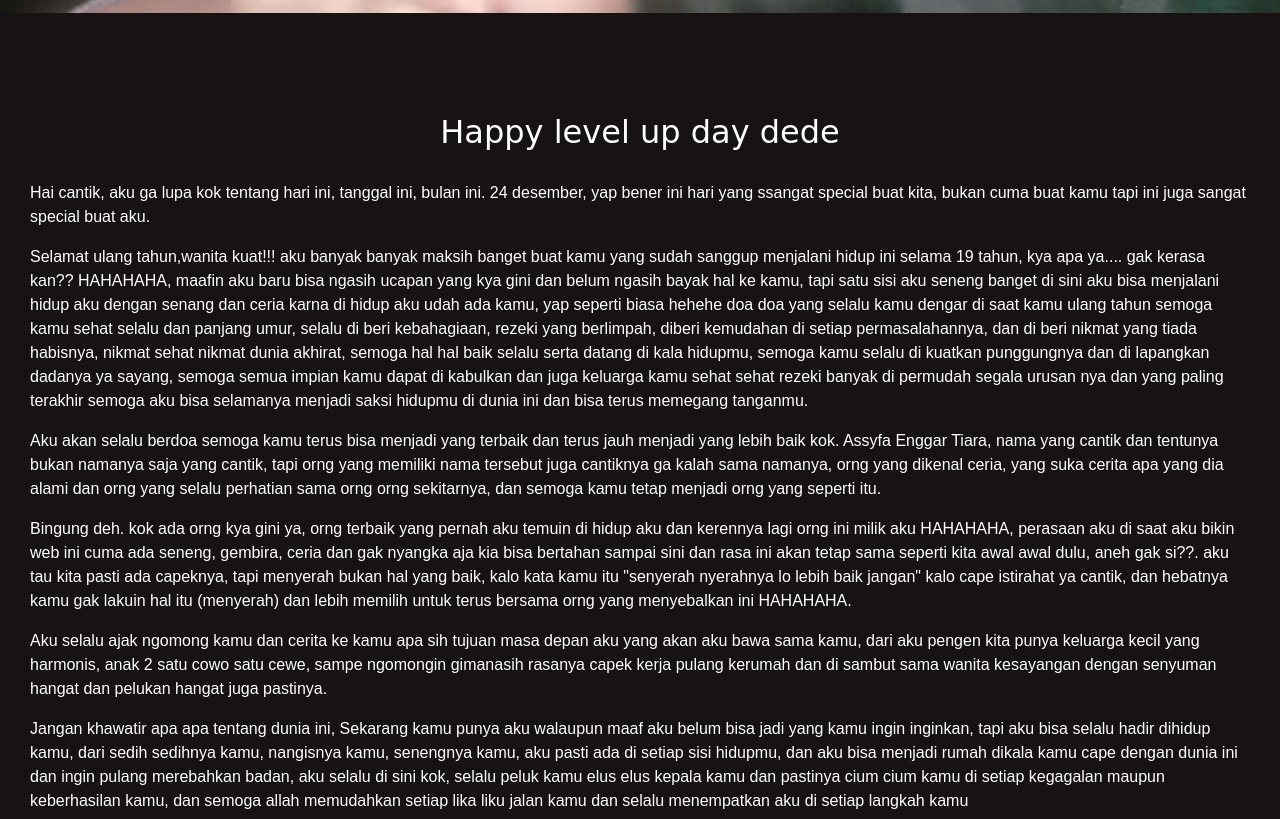
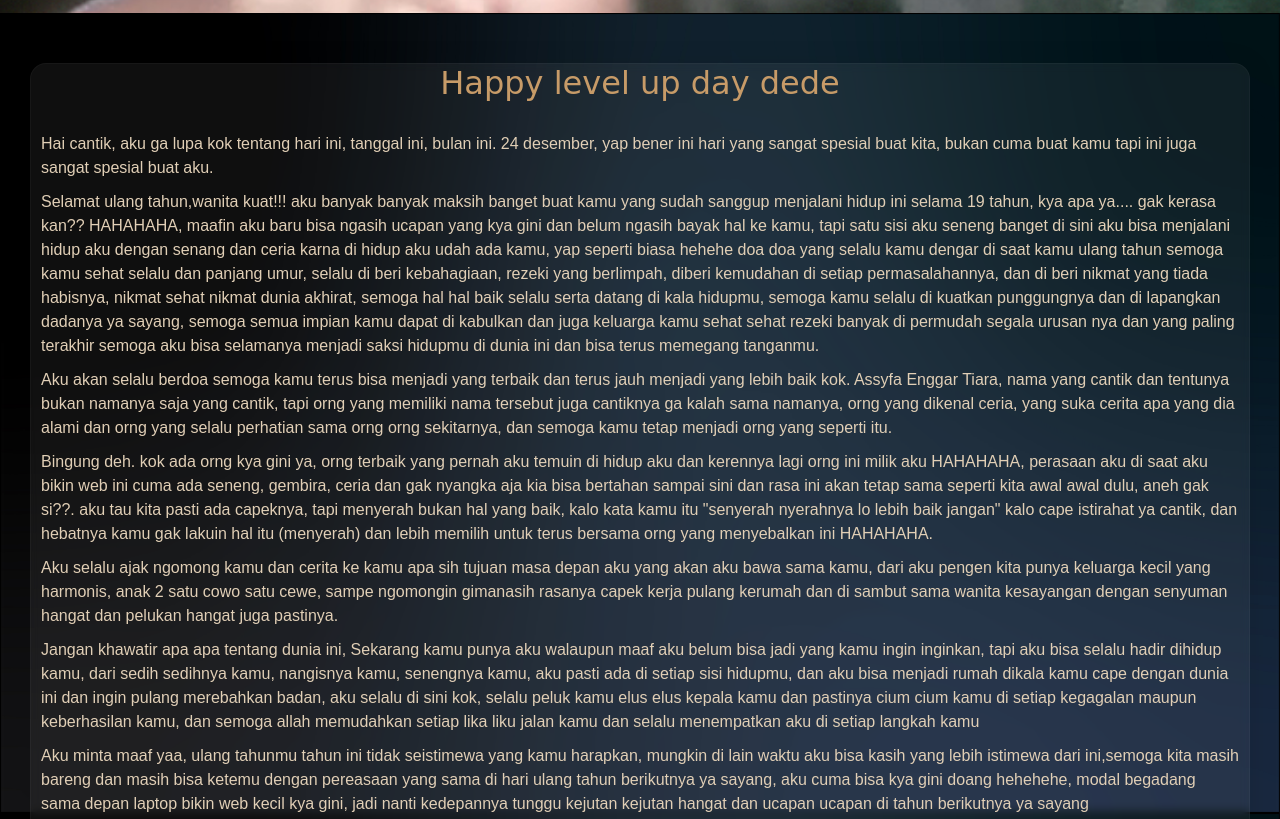
Before and after one commit to akhdanrgya/birthday, a plain HTML site: page index.html in a window 1280 px wide. Shown: the part 787-1606 px from the top of the page. Drawn offline with nearby package versions, Linux system fonts and the light colour scheme; a web font is replaced by a local one.

Commit message:
update background

```diff
--- a/index.html
+++ b/index.html
@@ -15,6 +15,15 @@
   <body>
 
     <audio autoplay loop src="song/lagu.mp3"></audio>
+
+    <style>
+      body {
+        background-image: url('img/bg.jpg');
+        background-repeat: no-repeat;
+        background-attachment: fixed;
+        background-size: 100% 100%;
+      }
+      </style>
 
 
 <header>
@@ -56,9 +65,13 @@
   </div>
 </header>
 
-<div class="content">
+
+
+
+
+  <div class="content">
   <h2>Happy level up day dede</h2>
-  <p>Hai cantik, aku ga lupa kok tentang hari ini, tanggal ini, bulan ini. 24 desember, yap bener ini hari yang ssangat special buat kita, bukan cuma buat kamu tapi ini juga sangat special buat aku.</p>
+  <p>Hai cantik, aku ga lupa kok tentang hari ini, tanggal ini, bulan ini. 24 desember, yap bener ini hari yang sangat spesial buat kita, bukan cuma buat kamu tapi ini juga sangat spesial buat aku.</p>
   <p>Selamat ulang tahun,wanita kuat!!! aku banyak banyak maksih banget buat kamu yang sudah sanggup menjalani hidup ini selama 19 tahun, kya apa ya.... gak kerasa kan?? HAHAHAHA, maafin aku baru bisa ngasih ucapan yang kya gini dan belum ngasih bayak hal ke kamu, tapi satu sisi aku seneng banget di sini aku bisa menjalani hidup aku dengan senang dan ceria karna di hidup aku udah ada kamu, yap seperti biasa hehehe doa doa yang selalu kamu dengar di saat kamu ulang tahun semoga kamu sehat selalu dan panjang umur, selalu di beri kebahagiaan, rezeki yang berlimpah, diberi kemudahan di setiap permasalahannya, dan di beri nikmat yang tiada habisnya, nikmat sehat nikmat dunia akhirat, semoga hal hal baik selalu serta datang di kala hidupmu, semoga kamu selalu di kuatkan punggungnya dan di lapangkan dadanya ya sayang, semoga semua impian kamu dapat di kabulkan dan juga keluarga kamu sehat sehat rezeki banyak di permudah segala urusan nya dan yang paling terakhir semoga aku bisa selamanya menjadi saksi hidupmu di dunia ini dan bisa terus memegang tanganmu.</p>
   <p>Aku akan selalu berdoa semoga kamu terus bisa menjadi yang terbaik dan terus jauh menjadi yang lebih baik kok. Assyfa Enggar Tiara, nama yang cantik dan tentunya bukan namanya saja yang cantik, tapi orng yang memiliki nama tersebut juga cantiknya ga kalah sama namanya, orng yang dikenal ceria, yang suka cerita apa yang dia alami dan orng yang selalu perhatian sama orng orng sekitarnya, dan semoga kamu tetap menjadi orng yang seperti itu. </p>
   <p>Bingung deh. kok ada orng kya gini ya, orng terbaik yang pernah aku temuin di hidup aku dan kerennya lagi orng ini milik aku HAHAHAHA, perasaan aku di saat aku bikin web ini cuma ada seneng, gembira, ceria dan gak nyangka aja kia bisa bertahan sampai sini dan rasa ini akan tetap sama seperti kita awal awal dulu, aneh gak si??. aku tau kita pasti ada capeknya, tapi menyerah bukan hal yang baik, kalo kata kamu itu "senyerah nyerahnya lo lebih baik jangan" kalo cape istirahat ya cantik, dan hebatnya kamu gak lakuin hal itu (menyerah) dan lebih memilih untuk terus bersama orng yang menyebalkan ini HAHAHAHA.</p>
@@ -105,8 +118,6 @@
 
 
 
-
-
     <script src="https://cdn.jsdelivr.net/npm/bootstrap@5.0.2/dist/js/bootstrap.bundle.min.js" integrity="sha384-MrcW6ZMFYlzcLA8Nl+NtUVF0sA7MsXsP1UyJoMp4YLEuNSfAP+JcXn/tWtIaxVXM" crossorigin="anonymous"></script>
 
   </body>
--- a/style/style.css
+++ b/style/style.css
@@ -1,10 +1,6 @@
-html {
-  margin: o;
-  background-color: #171214;
-}
-
-body {
-  background-color: #171214;
+* {
+  margin: 0;
+  padding: 0;
 }
 
 @import url('https://fonts.googleapis.com/css2?family=Patrick+Hand&display=swap');
@@ -22,11 +18,17 @@ body {
 }
 
 .content {
-  background-color: #171214;
-  margin-top: 100px;
+  margin-top: 50px;
   margin-left: 30px;
   margin-right: 30px;
-  color: white;
+  color: #e1cfb6;
+/* From https://css.glass */
+background: rgba(255, 255, 255, 0.06);
+border-radius: 16px;
+box-shadow: 0 4px 30px rgba(0, 0, 0, 0.1);
+backdrop-filter: blur(4.8px);
+-webkit-backdrop-filter: blur(4.8px);
+border: 1px solid rgba(255, 255, 255, 0.03);
 
 
 }
@@ -36,8 +38,10 @@ h2 {
   text-align: center;
   margin-bottom: 30px;
   font-family: 'Patrick Hand', cursive;
+  color: #c79b68;
 }
 
 .content p {
   font-family: 'Catamaran', sans-serif;
+  margin: 10px;
 }
```
Also changed, not shown: img/bg.jpg (added).
